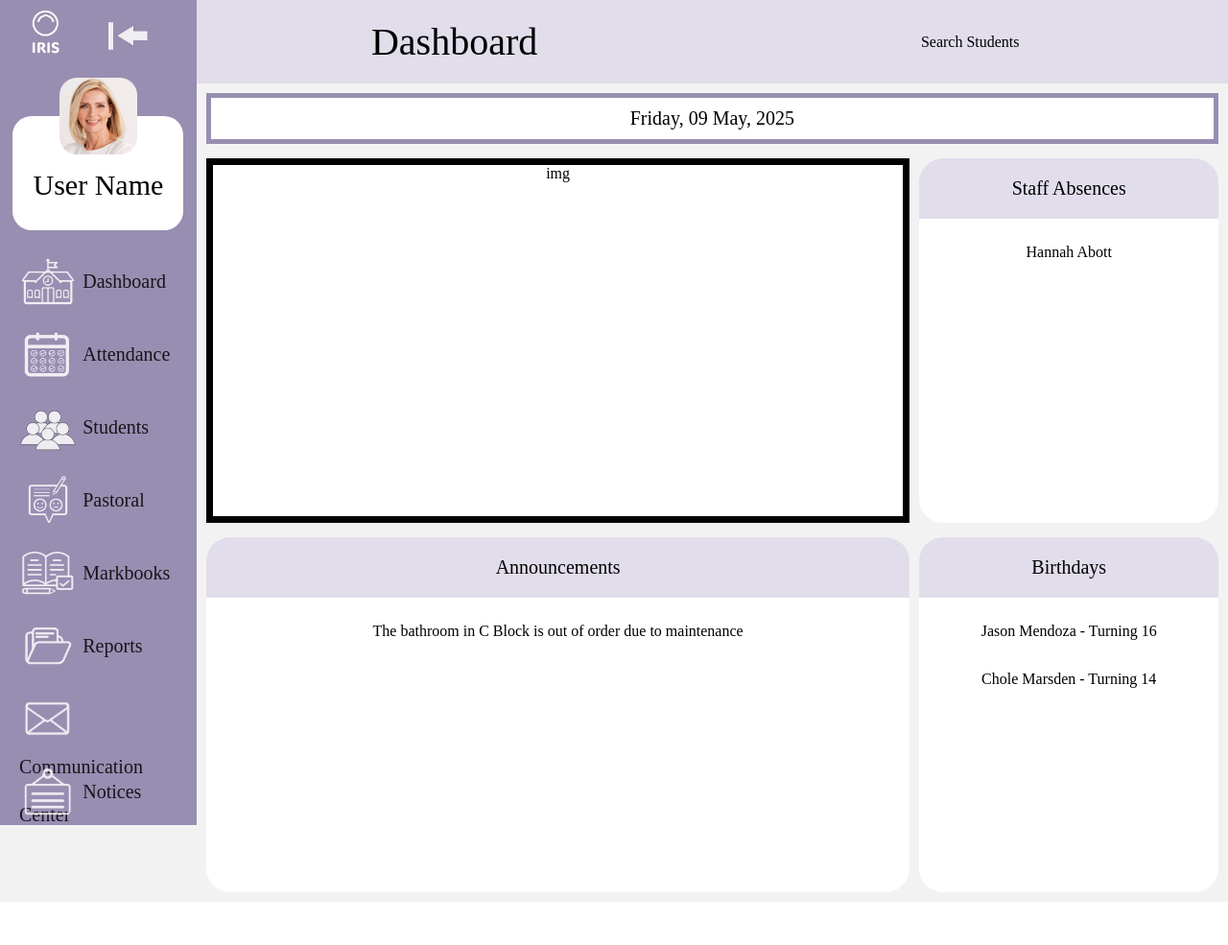
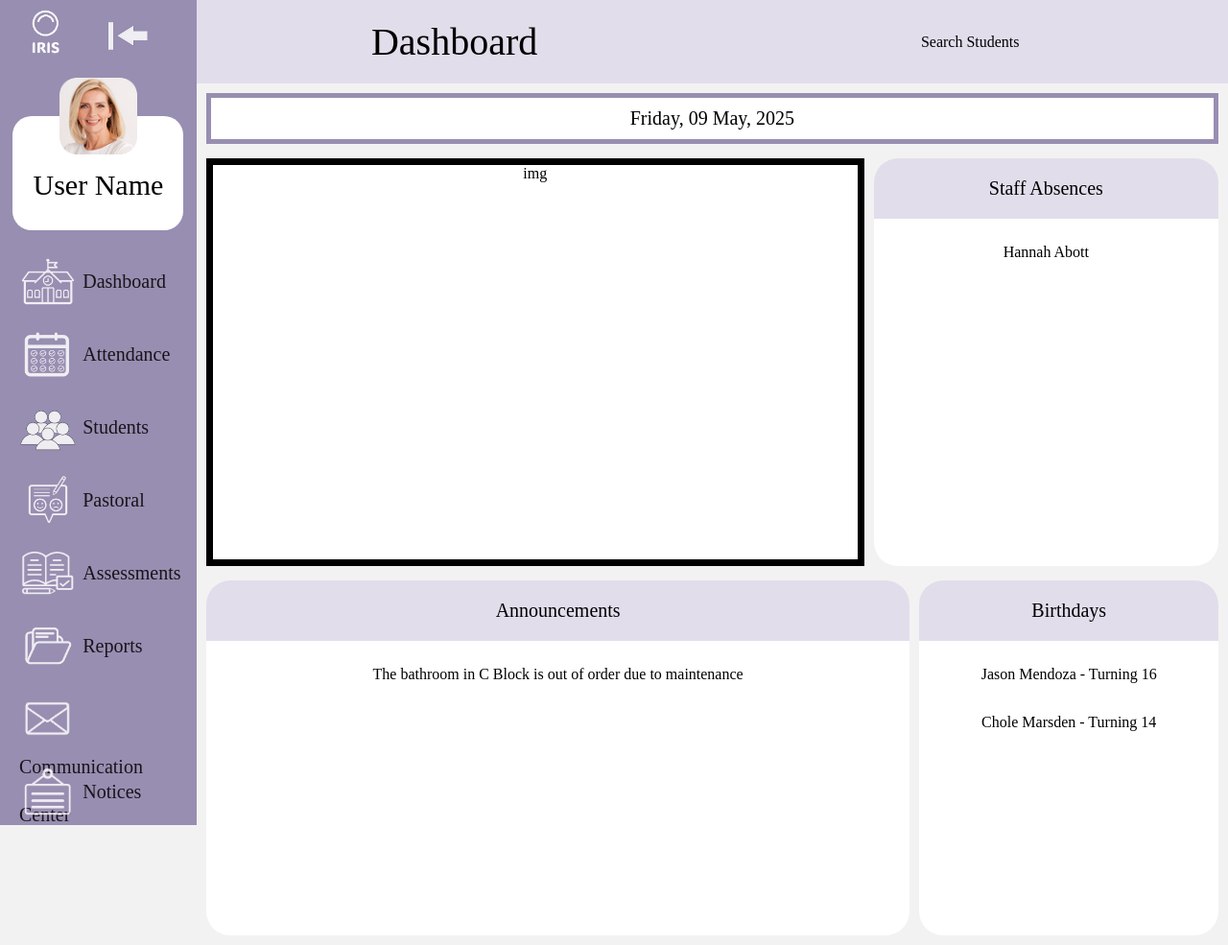
Before and after one commit to supertop24/IRIS, a Flask app: page /dashboard in a window 1280 px wide. Shown: the whole page at 96% size. Before the commit the page ends 940 px from the top, so only its background shows below. Run offline with Flask 3, Linux system fonts and the light colour scheme.

Commit message:
added assessments route, small db changes too

```diff
--- a/iris/website/models.py
+++ b/iris/website/models.py
@@ -17,6 +17,7 @@ class user(db.Model, UserMixin):
 class classes(db.Model):
     id = db.Column(db.Integer, primary_key=True)
     year = db.Column(db.Integer, nullable=False)
+    code = db.Column(db.String(), nullable=False)
 
 class student(db.Model):
     id = db.Column(db.Integer, primary_key=True)
--- a/iris/website/static/css/dashboard.css
+++ b/iris/website/static/css/dashboard.css
@@ -42,8 +42,13 @@
     border-color: #000000;
     border-width: 7px;
     box-sizing: border-box;
-    min-height: 380px;
+    min-height: 425px;
+    max-width: 65%;
 }
+/* Changed width of calendar box, to check with Dannielle - not sure if this will look the same
+   on other screens, as mine are quite wide, but made slightly closer to figma in overall
+   percentage of screen width. Left bottom boxes at original sizing in case
+   we need to revert  */
 
 /* Staff absences box styling */
 .staffAbsences {
--- a/iris/website/templates/navBase.html
+++ b/iris/website/templates/navBase.html
@@ -42,8 +42,8 @@
                 <a href="#" class="navItem"><img class="navIcon" src="static/images/icons/pastoral.png" alt="Pastoral icon">
                     <span>Pastoral</span>
                 </a>
-                <a href="#" class="navItem"><img class="navIcon" src="static/images/icons/markbooks.png" alt="Markbooks icon">
-                    <span>Markbooks</span>
+                <a href="/assessmentsLanding" class="navItem"><img class="navIcon" src="static/images/icons/markbooks.png" alt="Markbooks icon">
+                    <span>Assessments</span>
                 </a>
                 <a href="#" class="navItem"><img class="navIcon" src="static/images/icons/reports.png" alt="Reports icon">
                     <span>Reports</span>
--- a/iris/website/views.py
+++ b/iris/website/views.py
@@ -25,6 +25,11 @@ def dashboard():
    currentDate = datetime.now().date()
    return render_template('dashboard.html', currentDate=currentDate)
 
+@views.route('assessmentsLanding')
+def assessmentsLanding():
+    currentDate = datetime.now().date()
+    return render_template("assessmentsLanding.html", user=current_user, currentDate=currentDate)
+
 #@views.route('/notices')
 #def notices():
 #    return render_template('notices.html')
```
Also changed, not shown: iris/website/templates/assessmentsLanding.html (added, +18 -0 lines), iris/website/templates/teacherPortal.html (deleted, +0 -14 lines), iris/instance/database.db.
